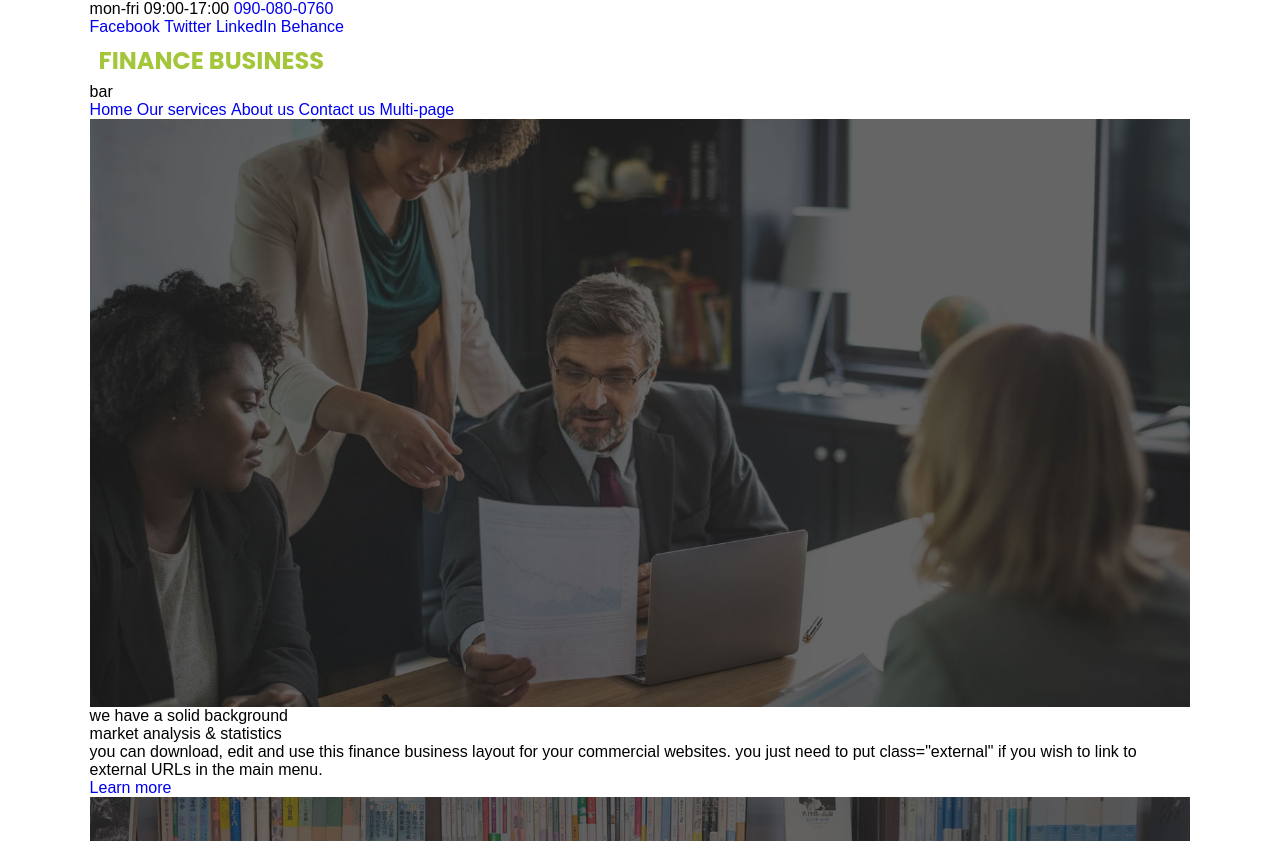
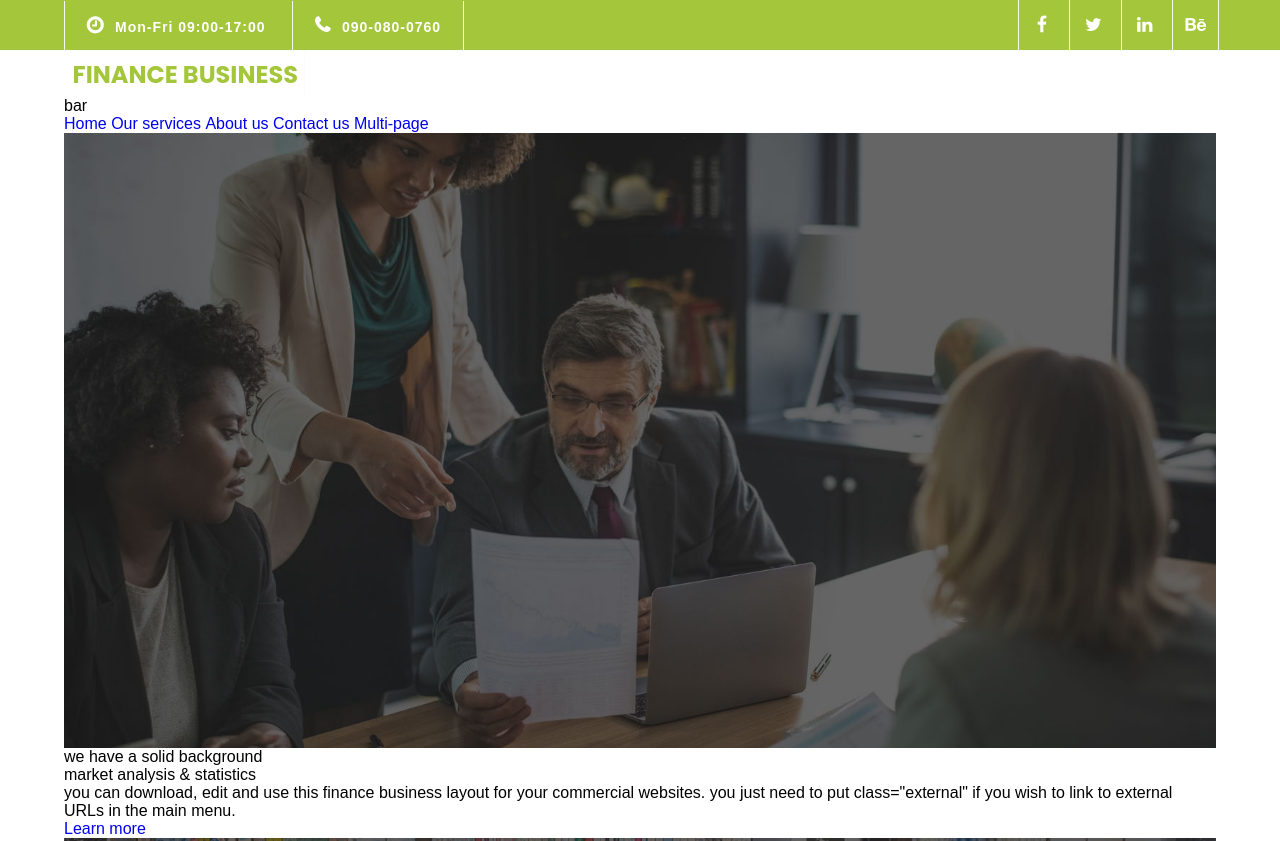
Before and after one commit to katiullahaxioned/FED_FinanceBusiness, a plain HTML site: page index.html in a window 1280 px wide. Shown: the top 841 px of the page. Drawn offline with Linux system fonts and the light colour scheme.

Commit message:
header-top section styling initial

```diff
--- a/assets/css/style.css
+++ b/assets/css/style.css
@@ -82,14 +82,35 @@ sub { bottom: -.25em; }
 .cf { *zoom: 1; }
 
 /*for all*/
+
+*,
+*::before,
+*::after {
+  box-sizing: border-box;
+  padding: 0;
+  margin: 0;
+}
+
+:root {
+  --clr-white: #fff;
+  --clr-black: #000;
+  --clr-green: #a4c63a;
+  --clr-grey1: #f7f7f7;
+  --clr-grey2: #777;
+  --clr-grey3: #555;
+  --clr-grey4: #343434;
+  --clr-grey5: #232323;
+}
+
 body {
   box-sizing: border-box;
-  font-family: sans-serif;
+  font-family: 'Poppins', sans-serif;
 }
 
 a {
   display: inline-block;
   text-decoration: none;
+  transition: all .3s;
 }
 
 li {
@@ -97,19 +118,91 @@ li {
   list-style-type: none;
 }
 
+span { display: inline-block; }
+
+input[type],
+textarea {
+  outline: none;
+}
+
 /*for wrapper*/
 .wrapper {
-  max-width: 1360px;
-  width: 86%;
+  max-width: 1366px;
+  width: 90%;
   margin: 0 auto;
 }
 /*=================================
   Header styling starts here
 =================================*/
 
+/* header-top section starts here */
 
+.header-top .wrapper {
+  width: 100%;
+  padding: 0 4.75%;
+  display: flex;
+  align-items: center;
+  background-color: #a4c63a;
+  justify-content: space-between;
+}
 
+.header-time-contact { margin-left: 3px; }
 
+.header-top a,
+.header-time span {
+  padding: 15px 22px;
+  color: #fff;
+  text-transform: capitalize;
+}
+
+.header-time span,
+.header-contact a {
+  border-left: 1px solid #f7f7f7;
+  font-size: 14px;
+  font-weight: 600;
+  letter-spacing: 1px;
+}
+
+.header-time span::before,
+.header-contact a::before {
+  margin-right: 11px;
+  font-family: 'fontAwesome';
+  font-size: 19px;
+  text-indent: 0;
+}
+
+.header-time span::before { content: '\f017'; }
+.header-contact a::before { content: '\f095'; }
+
+.header-social a {
+  width: 47px;
+  height: 50px;
+  border-left: 1px solid #f7f7f7;
+  position: relative;
+  font-size: 18px;
+  text-indent: -99999px;
+}
+
+.header-contact a,
+.header-social li:last-child a {
+  border-right: 1px solid #f7f7f7;
+}
+
+.header-social a::before {
+  position: absolute;
+  top: 50%;
+  left: 50%;
+  font-family: 'fontAwesome';
+  text-indent: 0;
+  transform: translate(-50%, -50%);
+}
+
+.header-social li:nth-child(1) a::before { content: '\f09a'; }
+.header-social li:nth-child(2) a::before { content: '\f099'; }
+.header-social li:nth-child(3) a::before { content: '\f0e1'; }
+.header-social li:nth-child(4) a::before { content: '\f1b4'; }
+
+/* header-top section ends here */
 
 
 /*=================================
```
